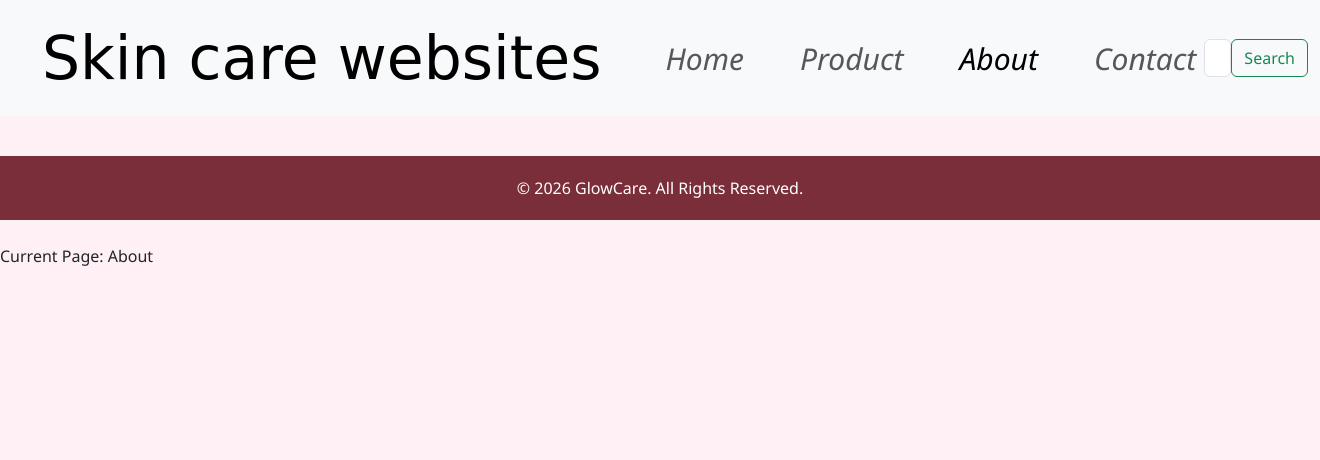
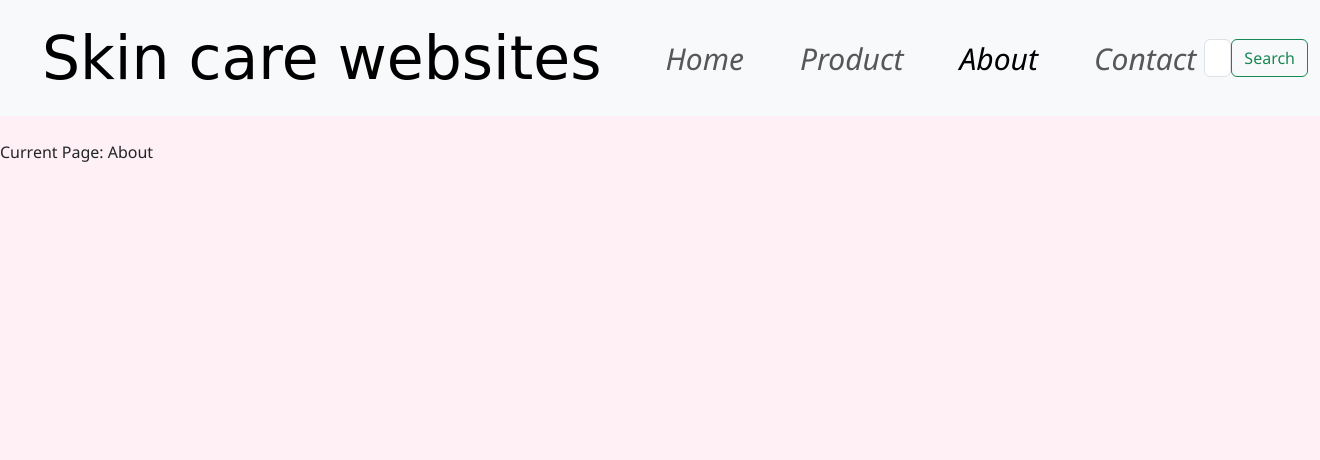
Before and after one commit to Harish6578/Django-B-shop, a Django app: page /about/ in a window 1320 px wide. Shown: the top 460 px of the page. Run offline with Django 5.2, Linux system fonts and the light colour scheme.

Commit message:
Upadate files

```diff
--- a/templates/mainapp/about.html
+++ b/templates/mainapp/about.html
@@ -62,9 +62,9 @@ Home
     </div> -->
 
     <!-- Footer -->
-    <div style="background:#7a2e3a; color:#fff; text-align:center; padding:20px; margin-top:40px;">
+    <!-- <div style="background:#7a2e3a; color:#fff; text-align:center; padding:20px; margin-top:40px;">
         <p style="margin:0;">© 2026 GlowCare. All Rights Reserved.</p>
-    </div>
+    </div> -->
 
 </body>
 </html>
```
